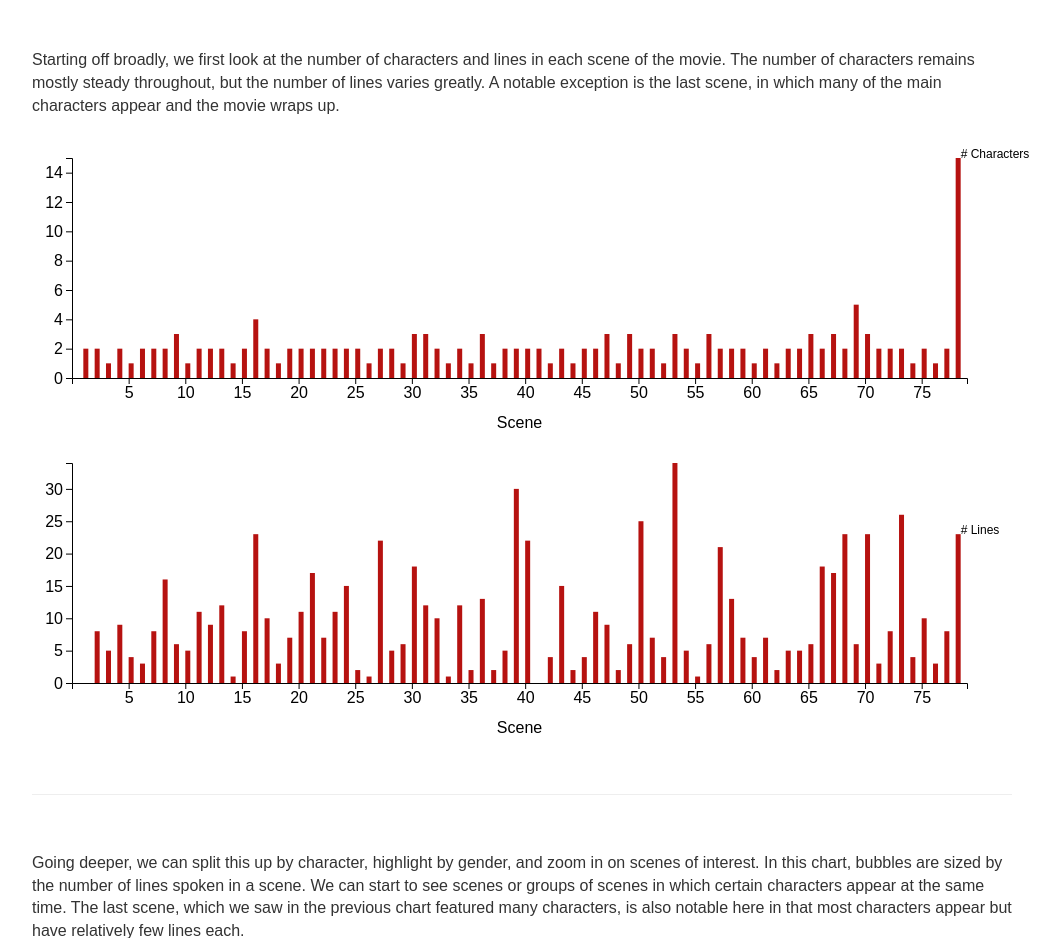
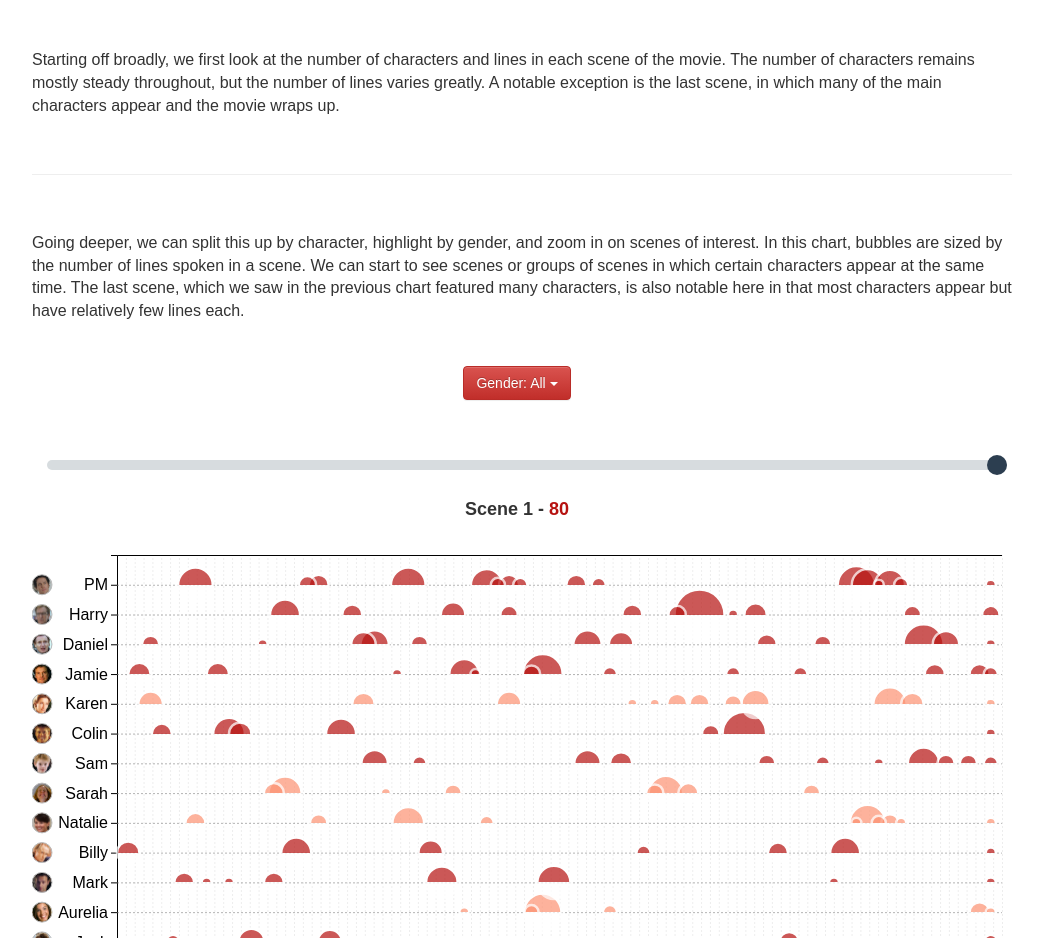
Before and after one commit to amla26/SWD_Project3_Love_Actually, a plain HTML site: page index.html in a window 1280 px wide. Shown: the part 1120-2058 px from the top of the page, without its empty margins (118-1178 px from the left). Drawn offline with nearby package versions, Linux system fonts and the light colour scheme; a web font is replaced by a local one.

Commit message:
Update index.html

```diff
--- a/index.html
+++ b/index.html
@@ -221,7 +221,7 @@
       <p>Starting off broadly, we first look at the number of characters and lines in each scene of the movie. The number of characters remains mostly steady throughout, but the number of lines varies greatly. A notable exception is the last scene, in which many of the main characters appear and the movie wraps up.</p>
 
       <div id="bar-graph-1"></div>
-      <div id="bar-graph-2"></div>
+<!--       <div id="bar-graph-2"></div> -->
     </section>
 
     <h3 class="section-break-space"><br/></h3>
@@ -326,8 +326,9 @@
 
     <!-- Now we include our actual visualization -->
     <script src="amla_chart-1-3.js"></script>
-    <script src="daanish_chart-1-3.js"></script>
-    <script src="daanish_chart-2-3.js"></script>
+    <script src = "daanish_chart-1-2.js"></script>
+<!--  <script src="daanish_chart-1-3.js"></script>
+    <script src="daanish_chart-2-3.js"></script> -->
     <script src="steph_node-link.js"></script>
 
   </body>
```
